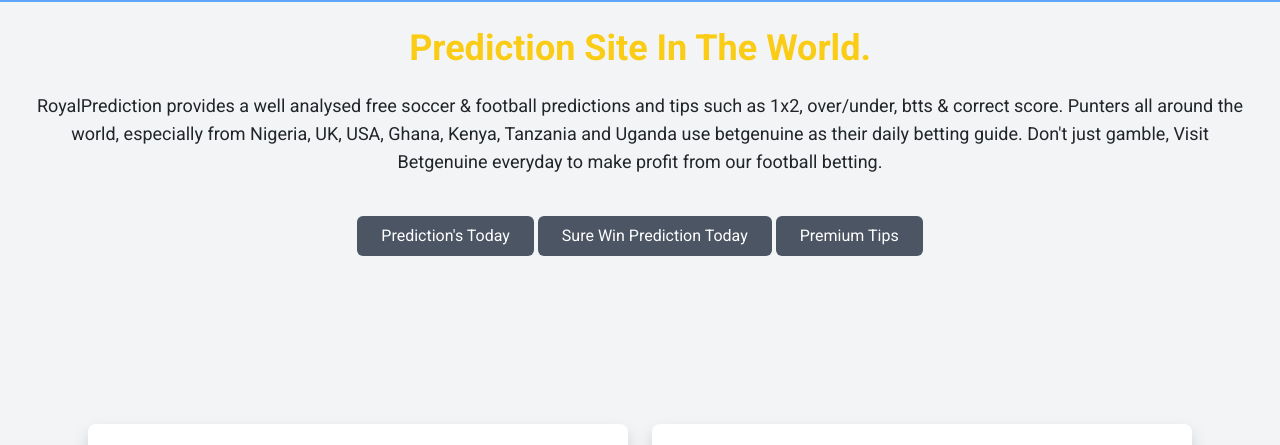
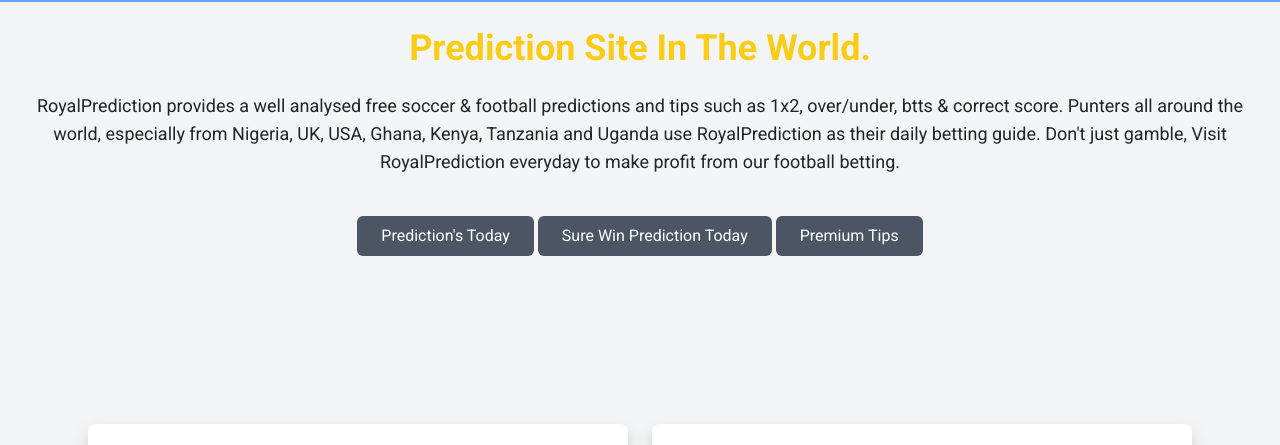
Before and after one commit to royalbet12/.com, a plain HTML site: page index.html in a window 1280 px wide. Shown: the part 116-561 px from the top of the page. Drawn offline with nearby package versions, Linux system fonts and the light colour scheme.

Commit message:
Add files via upload

```diff
--- a/index.html
+++ b/index.html
@@ -53,7 +53,7 @@
     <div class="text-center p-6" style= "margin-top:120px;  ">
         <h1 class="text-4xl font-bold text-yellow-400 mb-4">Prediction Site In The World.</h1>
         <p class="text-lg mb-6">
-            RoyalPrediction provides a well analysed free soccer & football predictions and tips such as 1x2, over/under, btts & correct score. Punters all around the world, especially from Nigeria, UK, USA, Ghana, Kenya, Tanzania and Uganda use betgenuine as their daily betting guide. Don't just gamble, Visit Betgenuine everyday to make profit from our football betting.
+            RoyalPrediction provides a well analysed free soccer & football predictions and tips such as 1x2, over/under, btts & correct score. Punters all around the world, especially from Nigeria, UK, USA, Ghana, Kenya, Tanzania and Uganda use RoyalPrediction as their daily betting guide. Don't just gamble, Visit RoyalPrediction everyday to make profit from our football betting.
         </p>
         <div class="space-y-4">
             <button class="bg-gray-600 text-white py-2 px-4 rounded">Prediction's Today</button>
```
